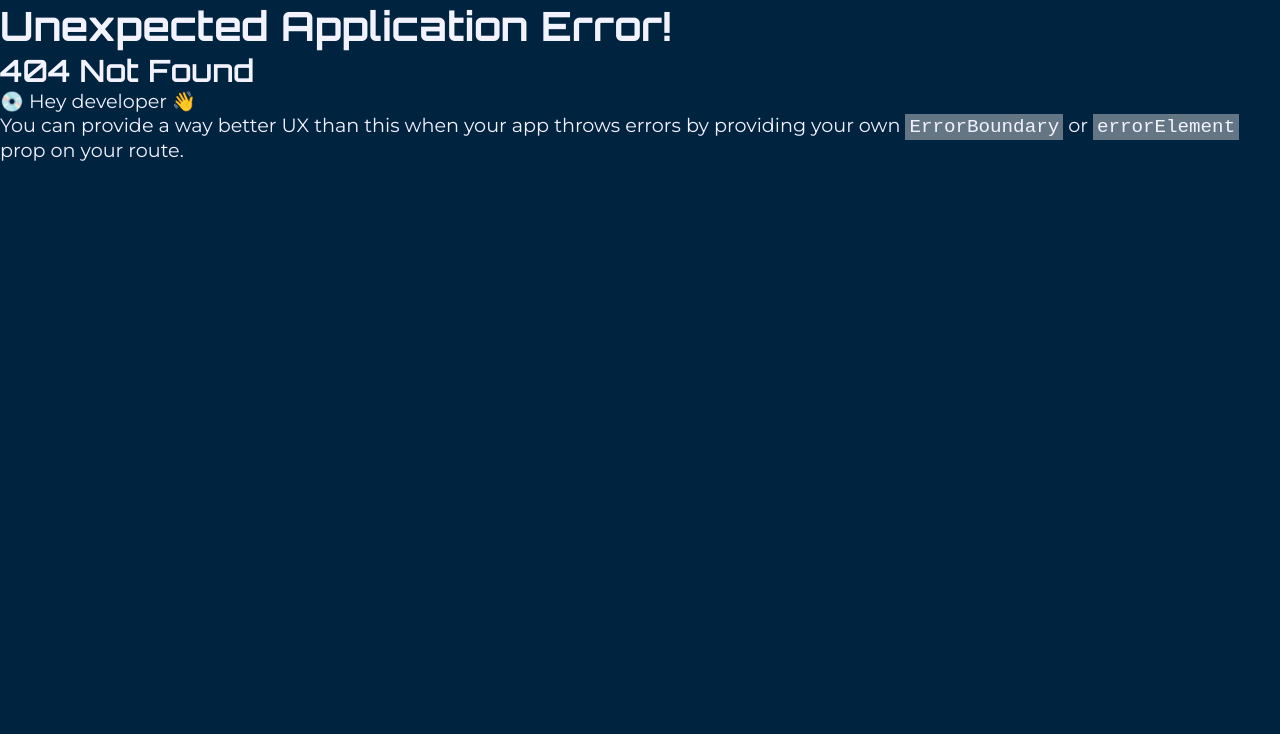
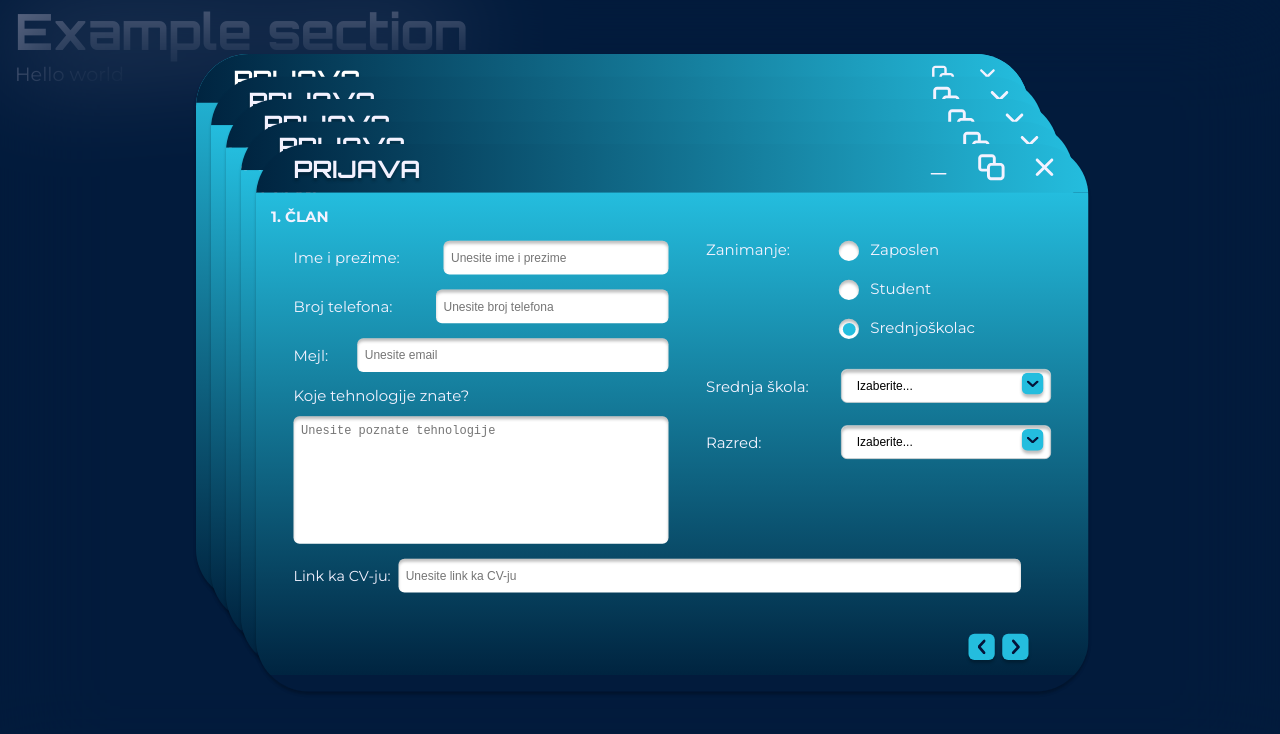
Before and after one commit to matija-radovic/fh-25-front, a React (Vite) app: page /prijava in a window 1280 px wide. Before the commit this address had no page. Shown: the top 734 px of the page. Built offline with nearby package versions, Linux system fonts and the light colour scheme.

Commit message:
Fixovi neki

```diff
--- a/index.html
+++ b/index.html
@@ -1,18 +1,30 @@
-<!doctype html>
+<!DOCTYPE html>
 <html lang="en">
-
   <head>
     <meta charset="UTF-8" />
     <meta name="viewport" content="width=device-width, initial-scale=1.0" />
-  <link rel="icon" type="image/svg+xml" href="#" /> <!--TODO: insert svg icon-->
-  <link rel="preload" href="/font/Orbitron/Orbitron-VariableFont_wght.ttf" as="font" type="font/ttf" crossorigin>
-  <link rel="preload" href="/font/Montserrat/Montserrat-VariableFont_wght.ttf" as="font" type="font/ttf" crossorigin>
+    <link rel="icon" type="image/svg+xml" href="#" />
+    <!--TODO: insert svg icon-->
+    <link
+      rel="preload"
+      href="/font/Orbitron/Orbitron-VariableFont_wght.ttf"
+      as="font"
+      type="font/ttf"
+      crossorigin
+    />
+    <link
+      rel="preload"
+      href="/font/Montserrat/Montserrat-VariableFont_wght.ttf"
+      as="font"
+      type="font/ttf"
+      crossorigin
+    />
     <title>%VITE_TITLE%</title>
   </head>
 
   <body>
     <div id="root"></div>
+    <div id="form-portal"></div>
     <script type="module" src="/src/main.tsx"></script>
   </body>
-
 </html>
--- a/src/App.tsx
+++ b/src/App.tsx
@@ -1,23 +1,27 @@
-import './App.scss'
-import { createBrowserRouter, createRoutesFromElements, Route, RouterProvider } from 'react-router-dom'
-import { Layout } from './components'
-import Main from './pages/main'
-import Test from './pages/test'
+import "./App.scss";
+import {
+  createBrowserRouter,
+  createRoutesFromElements,
+  Route,
+  RouterProvider,
+} from "react-router-dom";
+import { Layout } from "./components";
+import Main from "./pages/main";
+import Test from "./pages/test";
+import FinalForm from "./components/FinalForm/FinalForm";
 
 // TODO: promeniti ruter po dogovoru za formu
 const router = createBrowserRouter(
   createRoutesFromElements(
-    <Route path='/' element={<Layout />}>
-      <Route index element={<Main />} />
-      {
-        //*
-        <Route path='/test' element={<Test />} />
-        //*/
-      }
+    <Route element={<Layout />}>
+      <Route path="/" element={<Main />}>
+        <Route path="/prijava" element={<FinalForm />} />
+      </Route>
+      <Route path="/test" element={<Test />} />
     </Route>
   )
-)
+);
 
-const App = () => <RouterProvider router={router} />
+const App = () => <RouterProvider router={router} />;
 
-export default App
+export default App;
--- a/src/components/FinalForm/FinalForm.tsx
+++ b/src/components/FinalForm/FinalForm.tsx
@@ -5,27 +5,20 @@ import MobileForm from "../MobileForm/MobileForm";
 const FinalForm = () => {
   const [isMobile, setIsMobile] = useState(false);
 
-  // Funkcija za proveru veličine ekrana
   const checkIsMobile = () => {
-    setIsMobile(window.innerWidth <= 768); // 768px je uobičajeni breakpoint za mobilne uređaje
+    setIsMobile(window.innerWidth <= 768);
   };
 
-  // Postavite osluškivač za promenu veličine ekrana
   useEffect(() => {
-    checkIsMobile(); // Proveri na početku
-    window.addEventListener("resize", checkIsMobile); // Dodaj event listener za promenu veličine
+    checkIsMobile();
+    window.addEventListener("resize", checkIsMobile);
 
     return () => {
-      window.removeEventListener("resize", checkIsMobile); // Ukloni event listener kada se komponenta unmountuje
+      window.removeEventListener("resize", checkIsMobile);
     };
   }, []);
 
-  return (
-    <div>
-      {isMobile ? <MobileForm /> : <Form />}{" "}
-      {/* Prikazujemo odgovarajuću formu */}
-    </div>
-  );
+  return <div>{isMobile ? <MobileForm /> : <Form />} </div>;
 };
 
 export default FinalForm;
--- a/src/components/Form/Form.tsx
+++ b/src/components/Form/Form.tsx
@@ -43,10 +43,9 @@ const Form = () => {
 
   const handleSkipFourthMember = () => {
     setHiddenForms((prevHidden) => [...prevHidden, 3]); // Sakrij formu za 4. člana
-    setCurrentIndex(4); // Pređi direktno na formu za tim
+    setCurrentIndex(4);
   };
 
-  // Funkcija za slanje podataka na server
   const handleSubmitFinalForm = async () => {
     if (!teamData || membersData.length < 3) {
       console.error("Nedostaju podaci o timu ili članovima tima.");
@@ -125,9 +124,9 @@ const Form = () => {
   useEffect(() => {
     if (isSubmitted) {
       const timer = setTimeout(() => {
-        setIsFormVisible(false); // Sakrij formu nakon 5 sekundi
+        setIsFormVisible(false);
       }, 5000);
-      return () => clearTimeout(timer); // Očisti timer ako se komponenta unmountuje
+      return () => clearTimeout(timer);
     }
   }, [isSubmitted]);
 
--- a/src/components/Form/IndividualForm/IndividualForm.tsx
+++ b/src/components/Form/IndividualForm/IndividualForm.tsx
@@ -17,10 +17,8 @@ import {
   UniversityYear,
 } from "../../../utils/constants/form/schoolYears";
 
-// Definišite tip za YearOfStudy
 type YearOfStudy = keyof typeof HighSchoolYear | keyof typeof UniversityYear;
 
-// Shema za validaciju
 const formSchema = z
   .object({
     name: z.string().min(1, "Ime i prezime su obavezni."),
@@ -92,7 +90,6 @@ const IndividualForm: React.FC<IndividualFormProps> = ({
     let contestant: Contestant;
 
     if (data.occupation === Profession.EMPLOYED) {
-      // Ako je zaposlen, educationalInstitution i yearOfStudy moraju biti undefined
       contestant = {
         email: data.email,
         name: data.name,
@@ -100,11 +97,10 @@ const IndividualForm: React.FC<IndividualFormProps> = ({
         techDescription: data.technologies,
         CVURL: data.cvLink,
         profession: data.occupation,
-        educationalInstitution: undefined, // Obavezno undefined
-        yearOfStudy: undefined, // Obavezno undefined
+        educationalInstitution: undefined,
+        yearOfStudy: undefined,
       };
     } else {
-      // Ako je student ili srednjoškolac, educationalInstitution i yearOfStudy moraju biti definisani
       const yearOfStudy = data.grade as YearOfStudy | undefined;
 
       contestant = {
@@ -119,11 +115,10 @@ const IndividualForm: React.FC<IndividualFormProps> = ({
       };
     }
 
-    // Sačuvaj podatke o učesniku
     onSaveContestant(contestant);
 
     console.log("Podaci o učesniku:", contestant);
-    nextForm(); // Prelazak na sledeću formu
+    nextForm();
   };
 
   return (
@@ -265,7 +260,6 @@ const IndividualForm: React.FC<IndividualFormProps> = ({
                 </div>
               </div>
 
-              {/* Prikaz polja u zavisnosti od zanimanja */}
               {(occupation === Profession.HIGH_SCHOOL_STUDENT ||
                 occupation === Profession.STUDENT) && (
                 <>
@@ -337,17 +331,13 @@ const IndividualForm: React.FC<IndividualFormProps> = ({
             {indexIndividual === 4 && (
               <button
                 className="fourth"
-                type="button" // Dodato type="button" da sprečimo automatsko slanje forme
-                onClick={onSkipFourthMember} // Koristi onSkipFourthMember
+                type="button"
+                onClick={onSkipFourthMember}
               >
                 <p>Bez 4. člana</p>
               </button>
             )}
-            <button
-              className="left-button"
-              type="button" // Dodato type="button" da sprečimo automatsko slanje forme
-              onClick={prevForm}
-            >
+            <button className="left-button" type="button" onClick={prevForm}>
               <img src={leftArrow} alt="<" />
             </button>
             <button className="right-button" type="submit">
--- a/src/components/MobileForm/MobileForm.tsx
+++ b/src/components/MobileForm/MobileForm.tsx
@@ -20,7 +20,6 @@ const MobileForm = () => {
   const [isSubmitted, setIsSubmitted] = useState(false);
   const [isFormVisible, setIsFormVisible] = useState(true);
 
-  // Čuvanje podataka o članovima tima
   const handleSaveContestant = (contestant: Contestant, index: number) => {
     setMembersData((prev) => {
       const newMembers = [...prev];
@@ -29,17 +28,14 @@ const MobileForm = () => {
     });
   };
 
-  // Čuvanje podataka o timu
   const handleSaveTeamData = (data: TeamData) => {
     setTeamData(data);
   };
 
-  // Navigacija kroz forme
   const handleNextForm = () => setCurrentIndex((prevIndex) => prevIndex + 1);
   const handlePrevForm = () => setCurrentIndex((prevIndex) => prevIndex - 1);
   const handleSkipFourthMember = () => setCurrentIndex(4);
 
-  // Slanje podataka na server
   const handleSubmitFinalForm = async () => {
     if (!teamData || membersData.length < 3) {
       console.error("Nedostaju podaci o timu ili članovima tima.");
@@ -66,7 +62,7 @@ const MobileForm = () => {
       );
       if (response.success) {
         console.log("Aplikacija uspešno poslata!");
-        setIsSubmitted(true); // Postavi stanje na uspešno slanje
+        setIsSubmitted(true);
       } else {
         console.error("Greška pri slanju aplikacije:", response.message);
       }
@@ -78,9 +74,9 @@ const MobileForm = () => {
   useEffect(() => {
     if (isSubmitted) {
       const timer = setTimeout(() => {
-        setIsFormVisible(false); // Sakrij formu nakon 5 sekundi
+        setIsFormVisible(false);
       }, 5000);
-      return () => clearTimeout(timer); // Očisti timer ako se komponenta unmountuje
+      return () => clearTimeout(timer);
     }
   }, [isSubmitted]);
 
@@ -131,11 +127,11 @@ const MobileForm = () => {
           {forms.map((form, index) => {
             let slideClass = "";
             if (index === currentIndex) {
-              slideClass = "active"; // Aktivni slajd
+              slideClass = "active";
             } else if (index < currentIndex) {
-              slideClass = "prev"; // Prethodni slajdovi
+              slideClass = "prev";
             } else {
-              slideClass = "next"; // Sledeći slajdovi
+              slideClass = "next";
             }
 
             return (
--- a/src/pages/main/Main.tsx
+++ b/src/pages/main/Main.tsx
@@ -1,18 +1,19 @@
-import './Main.scss';
-import { Section } from '../../components';
+import "./Main.scss";
+import { Section } from "../../components";
+import { Outlet } from "react-router-dom";
+
 /**
  * This is the main component and all of the index page components/logic should inside of it
  */
 const Main = () => {
-    return (
-        <>
-            <Section heading='Example section'>
-                <div>
-                    Hello world
-                </div>
-            </Section>
-        </>
-    )
-}
+  return (
+    <>
+      <Outlet />
+      <Section heading="Example section">
+        <div>Hello world</div>
+      </Section>
+    </>
+  );
+};
 
-export default Main
+export default Main;
```
Lines whose indentation alone changed are shown as unchanged.
